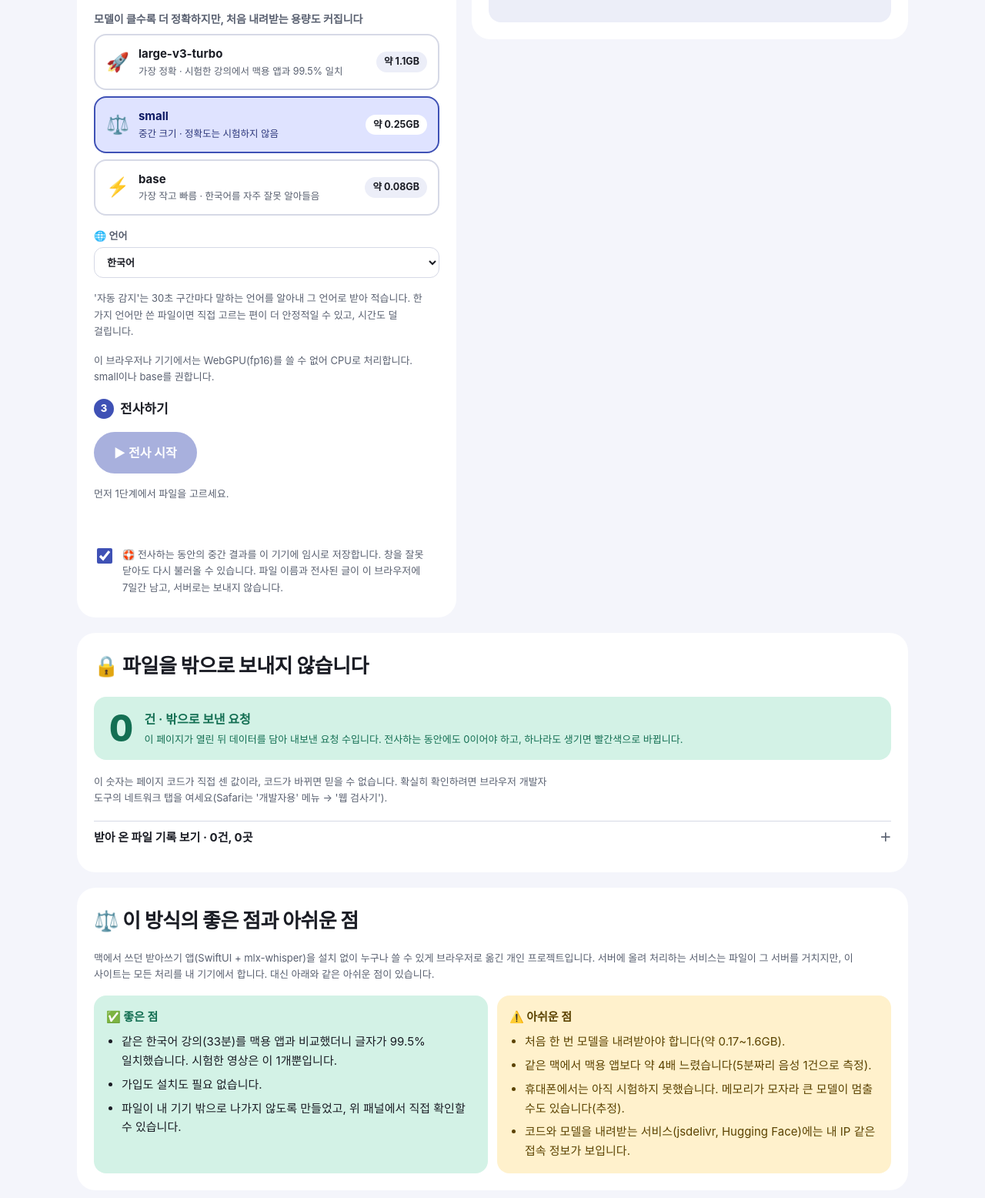
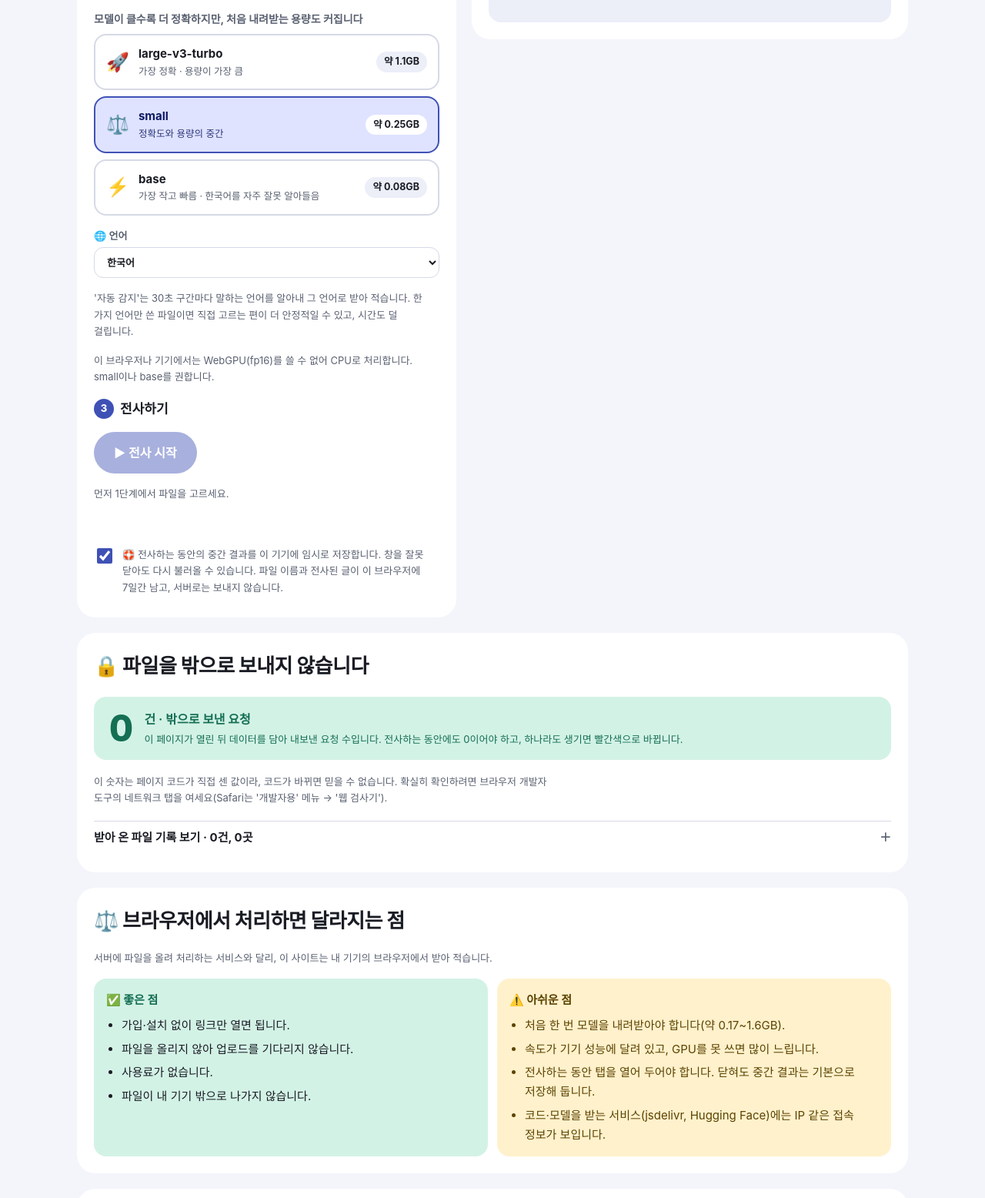
Before and after one commit to DeVentory/browser-whisper-transcribe, a plain HTML site: page index.html in a window 1280 px wide. Shown: the part 1104-2660 px from the top of the page at 77% size. Drawn offline with Linux system fonts and the light colour scheme.

Commit message:
좋은 점·아쉬운 점을 브라우저 처리 방식 기준으로 다시 쓰고, 모델 카드·FAQ·개인정보 탭에서 시험 기록 문구를 빼고 사실만 남김
Co-Authored-By: Claude Opus 5.5 <noreply@anthropic.com>

```diff
--- a/index.html
+++ b/index.html
@@ -290,36 +290,37 @@ img,svg,canvas,a,button{-webkit-user-drag:none;user-drag:none}
   </details>
 </section>
 
-<section class="card why" id="why" aria-label="왜 브라우저 안에서">
-  <h2>⚖️ 이 방식의 좋은 점과 아쉬운 점</h2>
-  <p class="hint">맥에서 쓰던 받아쓰기 앱(SwiftUI + mlx-whisper)을 설치 없이 누구나 쓸 수 있게 브라우저로 옮긴 개인 프로젝트입니다. 서버에 올려 처리하는 서비스는 파일이 그 서버를 거치지만, 이 사이트는 모든 처리를 내 기기에서 합니다. 대신 아래와 같은 아쉬운 점이 있습니다.</p>
+<section class="card why" id="why" aria-label="브라우저에서 처리하면 달라지는 점">
+  <h2>⚖️ 브라우저에서 처리하면 달라지는 점</h2>
+  <p class="hint">서버에 파일을 올려 처리하는 서비스와 달리, 이 사이트는 내 기기의 브라우저에서 받아 적습니다.</p>
   <div class="cmp">
     <div class="gain"><h3>✅ 좋은 점</h3><ul>
-      <li>같은 한국어 강의(33분)를 맥용 앱과 비교했더니 글자가 99.5% 일치했습니다. 시험한 영상은 이 1개뿐입니다.</li>
-      <li>가입도 설치도 필요 없습니다.</li>
-      <li>파일이 내 기기 밖으로 나가지 않도록 만들었고, 위 패널에서 직접 확인할 수 있습니다.</li>
+      <li>가입·설치 없이 링크만 열면 됩니다.</li>
+      <li>파일을 올리지 않아 업로드를 기다리지 않습니다.</li>
+      <li>사용료가 없습니다.</li>
+      <li>파일이 내 기기 밖으로 나가지 않습니다.</li>
     </ul></div>
     <div class="cost"><h3>⚠️ 아쉬운 점</h3><ul>
       <li>처음 한 번 모델을 내려받아야 합니다(약 0.17~1.6GB).</li>
-      <li>같은 맥에서 맥용 앱보다 약 4배 느렸습니다(5분짜리 음성 1건으로 측정).</li>
-      <li>휴대폰에서는 아직 시험하지 못했습니다. 메모리가 모자라 큰 모델이 멈출 수도 있습니다(추정).</li>
-      <li>코드와 모델을 내려받는 서비스(jsdelivr, Hugging Face)에는 내 IP 같은 접속 정보가 보입니다.</li>
+      <li>속도가 기기 성능에 달려 있고, GPU를 못 쓰면 많이 느립니다.</li>
+      <li>전사하는 동안 탭을 열어 두어야 합니다. 닫혀도 중간 결과는 기본으로 저장해 둡니다.</li>
+      <li>코드·모델을 받는 서비스(jsdelivr, Hugging Face)에는 IP 같은 접속 정보가 보입니다.</li>
     </ul></div>
   </div>
 </section>
 
 <section class="card faq" id="faq" aria-label="자주 묻는 질문">
   <h2>❓ 자주 묻는 질문</h2>
-  <details><summary>처음에 왜 오래 걸리나요? 얼마나 내려받나요?</summary><p>받아 적는 데 쓰는 모델 파일을 처음 한 번 내려받기 때문입니다. 같은 브라우저에는 보관되는 게 보통이지만, 다음에 열었을 때 실제로 다시 받지 않는지는 아직 확인하지 못했습니다. 휴대폰 데이터로 받을 때는 용량에 주의하세요.</p>
+  <details><summary>처음에 왜 오래 걸리나요? 얼마나 내려받나요?</summary><p>받아 적는 데 쓰는 모델 파일을 처음 한 번 내려받기 때문입니다. 내려받은 모델은 브라우저에 보관되어 보통 다음부터는 다시 받지 않지만, 브라우저 저장 공간이 부족하면 지워질 수 있습니다. 휴대폰 데이터로 받을 때는 용량에 주의하세요.</p>
     <div class="tblwrap"><table><thead><tr><th>모델</th><th>GPU(WebGPU)</th><th>CPU(WASM)</th></tr></thead><tbody>
       <tr><td>🚀 large-v3-turbo</td><td>약 1.6GB</td><td>약 1.1GB</td></tr>
       <tr><td>⚖️ small</td><td>약 0.4GB</td><td>약 0.25GB</td></tr>
       <tr><td>⚡ base</td><td>약 0.17GB</td><td>약 0.08GB</td></tr></tbody></table></div>
     <p class="hint">Hugging Face 파일 목록 기준(2026-11-09).</p></details>
   <details><summary>어떤 모델을 골라야 하나요?</summary><p>정확도가 가장 중요하면 turbo입니다. 휴대폰이거나 용량·메모리가 걱정되면 small을 고르세요. base는 가장 가볍지만 한국어를 자주 잘못 알아듣습니다.</p></details>
-  <details><summary>여러 언어가 섞여 있으면 어떻게 하나요?</summary><p>언어 칸에서 '자동 감지'를 고르세요. 30초 구간마다 모델이 말하는 언어를 알아내 그 언어로 받아 적고, 감지된 언어를 결과 아래에 보여 줍니다. 한 구간 안에서 언어가 번갈아 나오면 더 많이 쓰인 쪽 하나로 정해져서 다른 쪽이 틀릴 수 있습니다. 시험한 것은 두 가지뿐입니다. 한국어 강의 45초는 한국어로 감지되어 한국어 고정과 결과가 같았고, 한국어·영어 문장이 번갈아 나오는 21초 합성 음성은 영어로 감지되어 두 언어가 모두 적혔지만 "페이지 테이블"이 "Page table"로 바뀌었습니다. 한 문장 안에서 섞이는 경우는 시험하지 못했습니다. 감지 단계가 더해져서 조금 느려질 수 있습니다(추정).</p></details>
-  <details><summary>휴대폰에서도 되나요?</summary><p>맥의 Safari에서는 80분 mp4가 끝까지 전사됐지만, iPhone·iPad 실기기에서는 아직 시험하지 못했습니다. 휴대폰과 태블릿에서는 small을 기본으로 골라 두었고, 전사하는 동안 화면을 켜 두시길 권합니다.</p></details>
-  <details><summary>얼마나 긴 파일까지 되나요?</summary><p>파일 크기는 약 2GB까지입니다. 80분짜리 영상이 Chrome과 Safari에서 끝까지 전사됐습니다. 형식은 mp3·wav·m4a·mp4·HE-AAC·조각난 mp4·.mov를 시험했고, 아이폰이 직접 찍은 .MOV는 시험하지 못했습니다. 2시간이 넘으면 메모리가 모자랄 수 있습니다. 전사가 한 구간에서 멈추면 그 30초를 건너뛰고 이어가며, 건너뛴 구간은 경고로 알려 드립니다.</p></details>
+  <details><summary>여러 언어가 섞여 있으면 어떻게 하나요?</summary><p>언어 칸에서 '자동 감지'를 고르세요. 30초 구간마다 말하는 언어를 알아내 그 언어로 받아 적고, 감지된 언어를 결과 아래에 보여 줍니다. 한 구간 안에서 언어가 번갈아 나오면 더 많이 쓰인 쪽 하나로 정해져서, 다른 언어 부분은 틀리게 적힐 수 있습니다. 언어를 알아내는 단계가 더해지는 만큼 조금 더 걸립니다.</p></details>
+  <details><summary>휴대폰에서도 되나요?</summary><p>휴대폰은 메모리가 넉넉하지 않아 큰 모델(turbo)이 중간에 멈출 수 있어서, 휴대폰과 태블릿에서는 small을 기본으로 골라 둡니다. 전사하는 동안에는 화면을 켜 두세요. 아이폰·아이패드에서는 아직 직접 확인하지 못했습니다.</p></details>
+  <details><summary>얼마나 긴 파일까지 되나요?</summary><p>파일은 약 2GB까지 열 수 있고, 1시간이 넘는 강의도 끝까지 받아 적습니다. 2시간이 넘으면 메모리가 모자랄 수 있습니다. 한 구간에서 모델이 멈추면 그 30초를 건너뛰고 이어가며, 건너뛴 구간은 결과 아래에 알려 드립니다.</p></details>
   <details><summary>결과가 틀리면 어떻게 하나요?</summary><p>조용하거나 끊긴 구간에서는 말하지 않은 문장(예: "이 영상은")이 나올 수 있고, base 모델은 한국어를 자주 잘못 알아듣습니다. 중요한 용도라면 결과를 직접 확인하세요. 전사된 길이가 파일보다 짧거나 건너뛴 구간이 있으면 결과 아래에 경고가 뜹니다.</p></details>
   <details><summary>내 파일이 서버로 올라가나요?</summary><p>아니요, 올라가지 않도록 만들었습니다. 위쪽 "파일을 밖으로 보내지 않습니다" 칸에서 밖으로 보낸 요청 수를 직접 볼 수 있습니다. 다만 코드는 jsdelivr에서, 모델은 Hugging Face에서 내려받기 때문에 두 곳에는 내 접속 정보(IP 등)가 보입니다.</p></details>
 </section>
@@ -347,7 +348,7 @@ img,svg,canvas,a,button{-webkit-user-drag:none;user-drag:none}
   </div>
   <div class="panel" role="tabpanel" tabindex="0" id="p-priv" hidden>
     <ul>
-      <li>🔒 파일 내용은 이 기기 밖으로 보내지 않도록 만들었습니다. base 모델로 전사하는 동안 요청 34건을 세어 봤고, 그중 업로드(POST·PUT)는 0건이었습니다. turbo·small·CPU 경로는 같은 방식으로 확인하지 않았습니다.</li>
+      <li>🔒 파일 내용은 이 기기 밖으로 보내지 않습니다. 위쪽 "파일을 밖으로 보내지 않습니다" 칸에서 밖으로 보낸 요청 수를 직접 볼 수 있습니다.</li>
       <li>🛟 전사하는 동안의 중간 결과는 이 브라우저(IndexedDB)에 임시로 저장됩니다. 파일 이름과 전사된 글이 7일간 남고, 서버로는 보내지 않습니다. 공용 컴퓨터라면 결과 위쪽의 "지우기"를 누르거나 전사 버튼 아래의 저장 옵션을 끄세요.</li>
       <li>🌐 처음 접속하면 전사 코드는 <code>cdn.jsdelivr.net</code>에서, 모델은 <code>huggingface.co</code>·<code>hf.co</code>에서 내려받습니다. 이 서비스들에는 IP 같은 접속 정보가 보입니다.</li>
       <li>⚠️ 코드를 외부 CDN에서 받기 때문에, CDN이 해킹당하면 위 설명을 보장할 수 없습니다. 민감한 음성은 오프라인 도구가 더 안전합니다.</li>
@@ -373,8 +374,8 @@ const $=id=>document.getElementById(id);
 // 모델 용량(Hugging Face 파일 목록 기준, 2026-11-09): 앱이 받는 encoder+decoder 합
 const SIZE={webgpu:{turbo:'약 1.6GB',small:'약 0.4GB',base:'약 0.17GB'},wasm:{turbo:'약 1.1GB',small:'약 0.25GB',base:'약 0.08GB'}};
 const MODELS=[
-  {k:'turbo',em:'🚀',nm:'large-v3-turbo',ds:'가장 정확 · 시험한 강의에서 맥용 앱과 99.5% 일치'},
-  {k:'small',em:'⚖️',nm:'small',ds:'중간 크기 · 정확도는 시험하지 않음'},
+  {k:'turbo',em:'🚀',nm:'large-v3-turbo',ds:'가장 정확 · 용량이 가장 큼'},
+  {k:'small',em:'⚖️',nm:'small',ds:'정확도와 용량의 중간'},
   {k:'base', em:'⚡',nm:'base',ds:'가장 작고 빠름 · 한국어를 자주 잘못 알아들음'},
 ];
 let device='wasm',worker=null,audio=null,fileName='',busy=false,seq=0,pending=null,results=null,curTab='txt',lastStat='';
```
